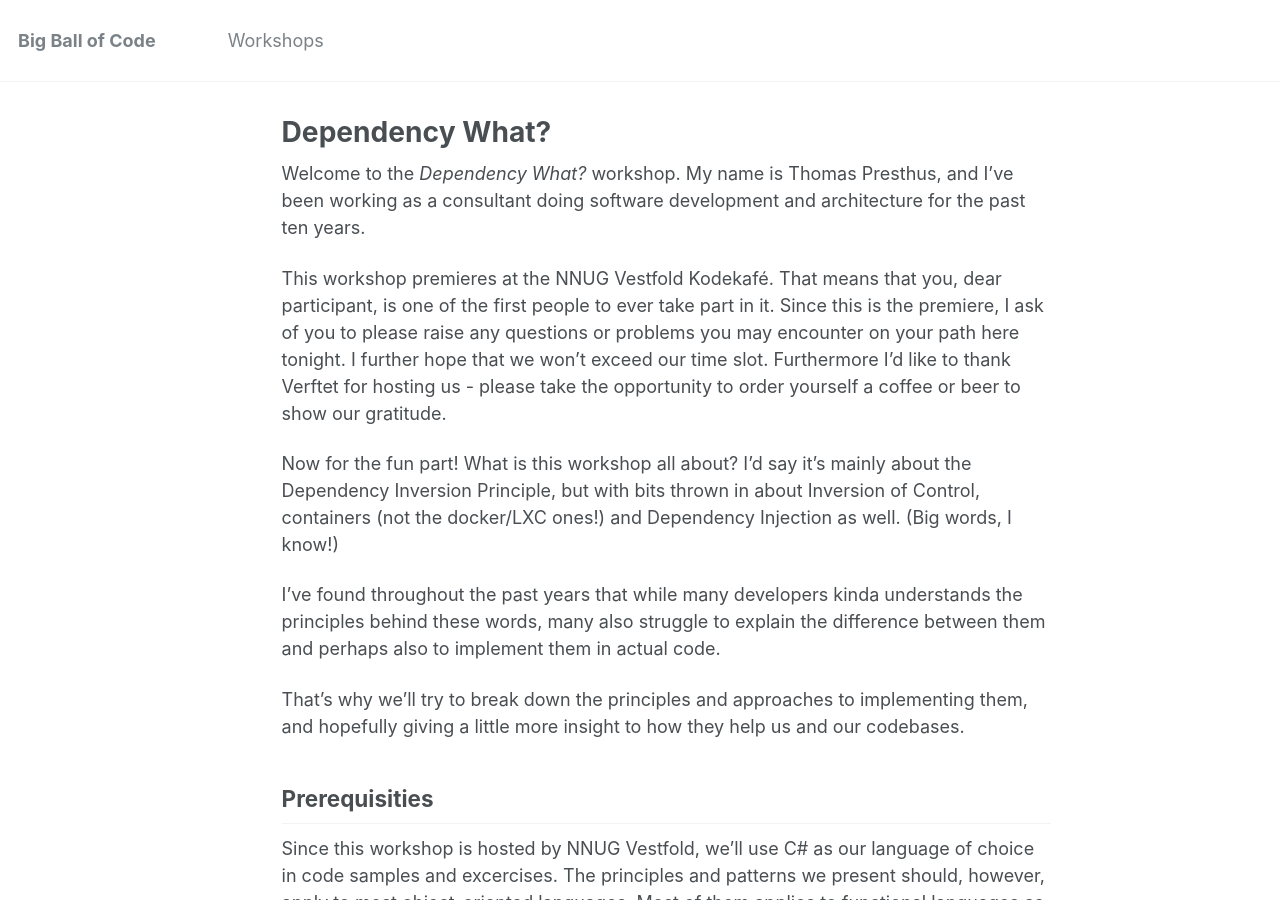
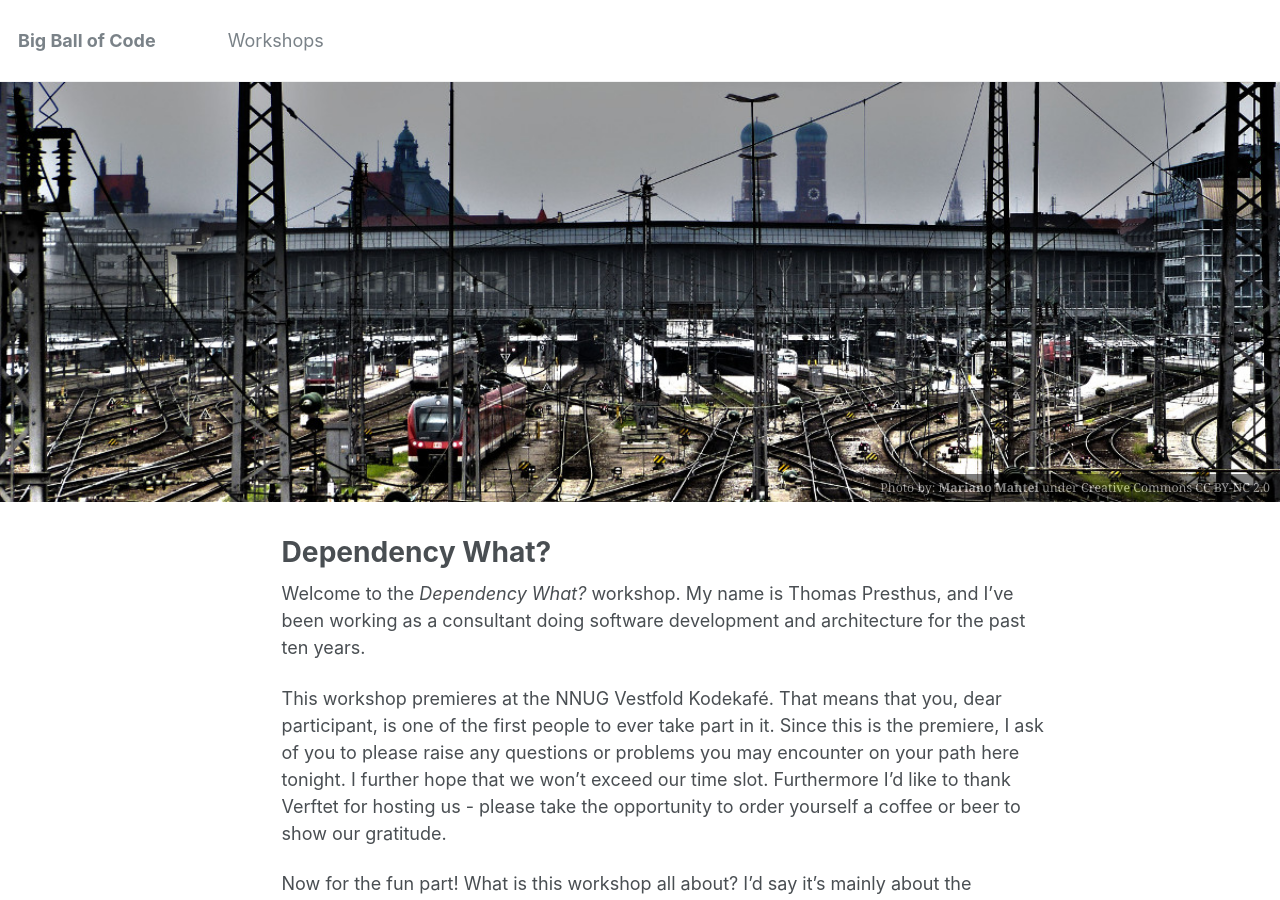
Before and after one commit to tpresthus/tpresthus.github.io, a Jekyll site: the page built from _workshops/dependency-what.markdown, in a window 1280 px wide and 900 px high. Built offline with Jekyll 4.4.1, drawn with Linux system fonts in a browser that asks for light colours.

Commit message:
Adding a splash image to the workshop

```diff
--- a/_workshops/dependency-what.markdown
+++ b/_workshops/dependency-what.markdown
@@ -1,6 +1,9 @@
 ---
 title: "Dependency What?"
 layout: single
+header:
+  image: dependency-what/munich.jpg
+  caption: "Photo by: **Mariano Mantel** under Creative Commons [CC BY-NC 2.0](https://creativecommons.org/licenses/by-nc/2.0/legalcode)"
 ---
 
 Welcome to the *Dependency What?* workshop. My name is Thomas Presthus, and I've been working as a consultant doing software development and architecture for the past ten years.
```
Also changed, not shown: images/dependency-what/munich.jpg (added).
